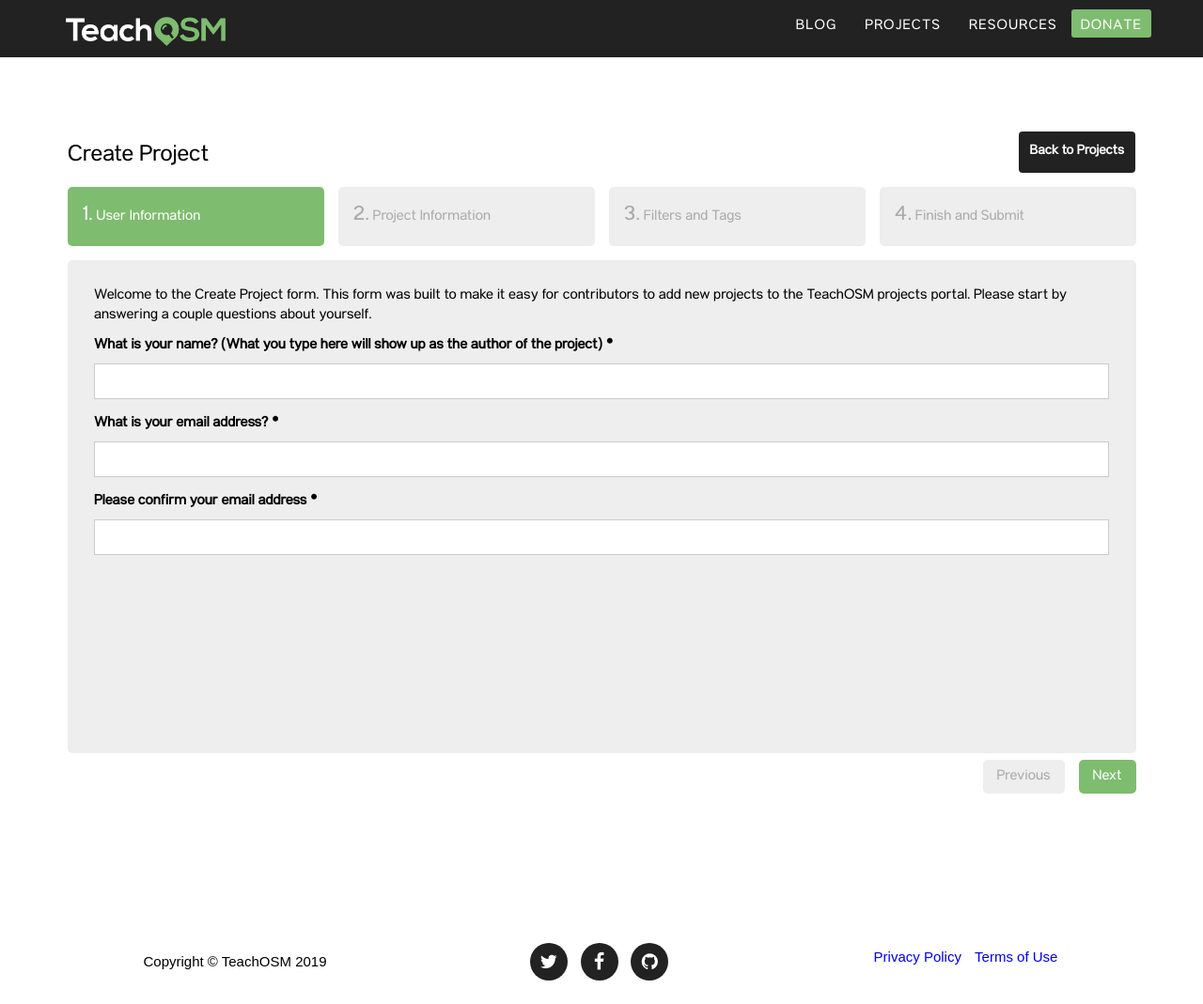
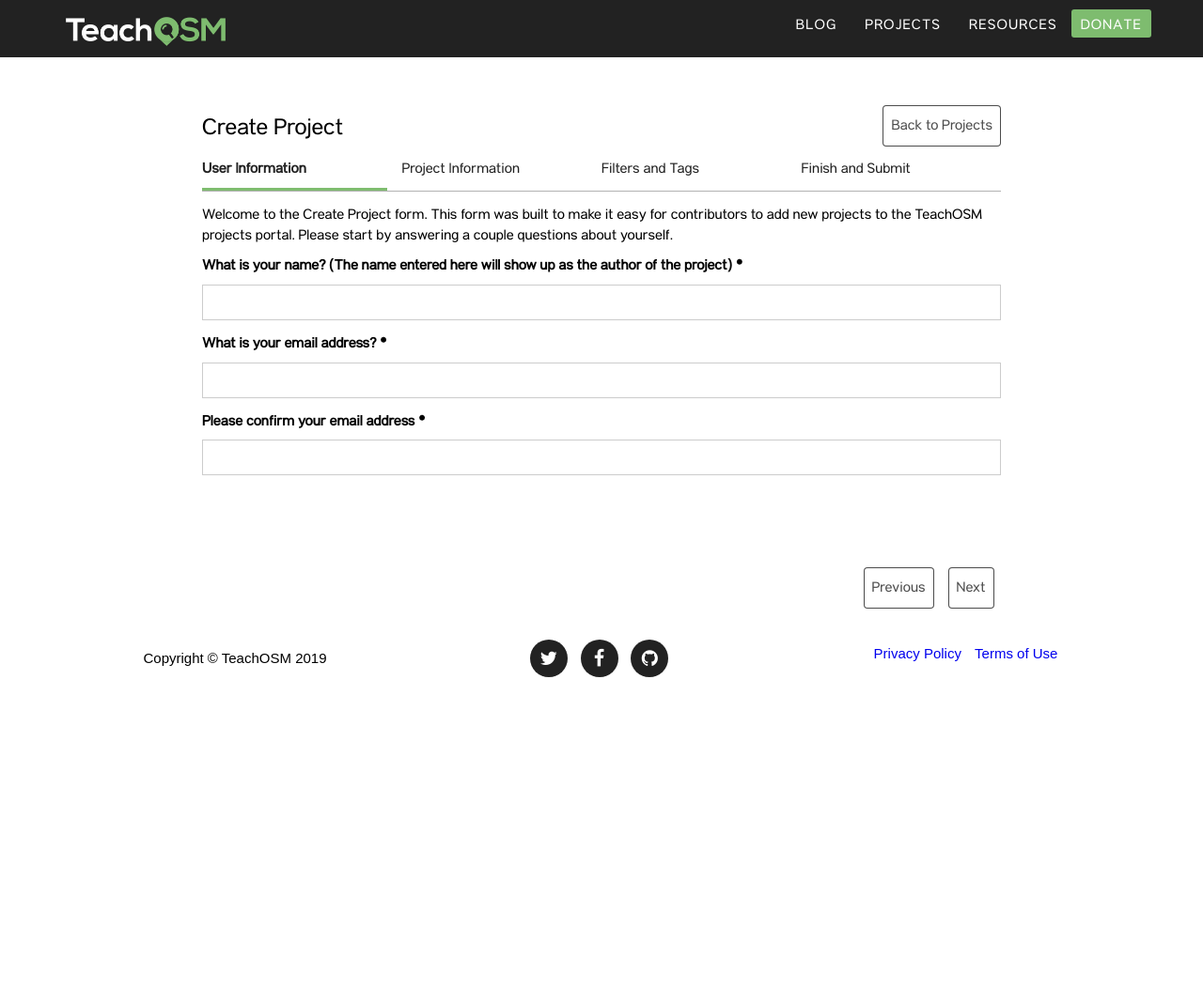
Before and after one commit to GeoSurge/teachosm, a Jekyll site: the page built from pages/add-project.html, in a window 1280 px wide and 1069 px high. Shown: the whole window at 94% size. Built offline with Jekyll 4.4.1, drawn with Linux system fonts in a browser that asks for light colours.

Commit message:
style updates on project form

```diff
--- a/_layouts/project.html
+++ b/_layouts/project.html
@@ -91,7 +91,7 @@
         <p class="project-description">{{ page.description }}</p>
         <div class="project-buttons">
           <a class="primary-button" href="{{ site.baseurl }}/projects">Back to Projects</a>
-          <a class="download-button" href="https://teachosm-project-content.s3.amazonaws.com/{{ page.filename }}" download="{{ page.url }}">Download Project</a>
+          <a class="primary-button" href="https://teachosm-project-content.s3.amazonaws.com/{{ page.filename }}" download="{{ page.url }}">Download Project</a>
         </div>
       </content>
     </div>
--- a/_sass/add-project.scss
+++ b/_sass/add-project.scss
@@ -1,11 +1,14 @@
 .add-project {
-  margin: 125px 32px;
+  margin-left: auto;
+  margin-right: auto;
+  margin-top: 105px;
+  max-width: 850px;
 
   header {
-    padding: 8px;
     display: flex;
     justify-content: space-between;
     align-items: center;
+    padding-bottom: 8px;
 
     .page-title {
       font-size: 24px;
@@ -17,12 +20,44 @@
     .wizard {
 
       > .steps {
+        border-bottom: 1px solid rgba(black, 0.3);
 
         > ul {
           display: flex;
 
-          > li a {
-            padding: 16px;
+          > li {
+            margin-right: 16px;
+
+            a {
+              background: white;
+              border-radius: 0px;
+              color: $secondary-color;
+              cursor: pointer;
+              margin: 0;
+              padding-top: 0px;
+              padding-left: 0;
+              padding-bottom: 8px;
+
+
+              &:hover, &:active {
+                background: white;
+                color: $secondary-color;
+              }
+            }
+          }
+
+          > li.current {
+            border-bottom: 3px solid $primary-color;
+
+            a {
+              font-weight: bold;
+              background: white;
+
+              &:hover, &:active {
+                background: white;
+                color: $secondary-color;
+              }
+            }
           }
 
           @media (max-width: $tablet-width) {
@@ -43,16 +78,19 @@
 
           }
         }
-        .current {
-          a, a:hover, a:active {
-            background: $primary-color;
-          }
-        }
-        .done {
-          a, a:hover, a:active {
-            background: rgba($primary-color, .75);
-          }
-        }
+
+        // .current {
+        //   a, a:hover, a:active {
+        //     background: $primary-color;
+        //   }
+        // }
+
+        // .done {
+        //   a, a:hover, a:active {
+        //     background: rgba($primary-color, .75);
+        //   }
+        // }
+
         .error {
           a, a:hover, a:active {
 
@@ -61,9 +99,19 @@
       }
 
       > .content {
+        border-radius: 0px;
+        background: white;
+        margin-bottom: 16px;
+        margin-top: 16px;
+        margin: 0;
+        min-height: 400px;
+        max-height: 600px;
+
         > section {
           overflow: auto;
           width: 100%;
+          padding: 0;
+          padding-top: 16px;
 
           input[type='text'] {
             width: 100%;
@@ -71,7 +119,7 @@
 
           textarea {
             display: block;
-            height: 150px;
+            height: 120px;
             width: 100%;
 
             &.error {
@@ -87,10 +135,11 @@
         }
       }
 
-      > .actions {
-        a, a:hover, a:active {
-          background: $primary-color;
-        }
+      > .actions a {
+        @include primary-button-style;
+        // a, a:hover, a:active {
+        //   background: $primary-color;
+        // }
 
         .disabled {
           a, a:hover, a:active {
@@ -120,9 +169,9 @@
   }
 
   label {
-    background: rgba($primary-color, .2);
-    border: 2px dashed $primary-color;
-    color: $primary-color;
+    background: white;
+    border: 2px dashed rgba(black, 0.8);
+    color: rgba(black, 0.8);
     cursor: pointer;
     display: flex !important;
     flex-direction: column;
@@ -146,7 +195,7 @@
     }
 
     .fa {
-      color: $primary-color;
+      color: rgba(black, 0.8);
       font-size: 32px;
     }
   }
--- a/_sass/projects.scss
+++ b/_sass/projects.scss
@@ -103,12 +103,11 @@
 
         .card-content {
           height: 200px;
-          overflow: auto;
+          overflow: hidden;
           margin-top: 16px;
           margin-bottom: 16px;
 
           .card-title {
-            overflow: auto;
 
             h1 {
               color: rgba(black, 0.8);
--- a/_sass/variables.scss
+++ b/_sass/variables.scss
@@ -14,26 +14,53 @@ $font: 'Anderson_Grotesk', sans-serif;
 $mobile-width: 600px;
 $tablet-width: 900px;
 
-.primary-button {
-  background: $secondary-color;
+// .primary-button {
+//   background: $secondary-color;
+//   border-radius: 4px;
+//   color: white;
+//   display: block;
+//   font-size: 14px;
+//   font-weight: bold;
+//   overflow: hidden;
+//   padding: 12px;
+//   text-align: center;
+//   text-decoration: none;
+//   text-overflow: ellipsis;
+//   white-space: nowrap;
+//   max-width: 200px;
+
+//   &:hover, &:active, &:focus {
+//     color: $primary-color;
+//     border: 2px solid $primary-color;
+//     background: white;
+//   }
+// }
+
+
+@mixin primary-button-style {
+  background: white;
   border-radius: 4px;
-  color: white;
+  border: 1px solid rgba(black, 0.7);
   display: block;
-  font-size: 14px;
-  font-weight: bold;
-  overflow: hidden;
-  padding: 12px;
+  max-width: 200px;
+  padding: 8px;
+  padding-top: 12px;
   text-align: center;
   text-decoration: none;
   text-overflow: ellipsis;
+  vertical-align: middle;
   white-space: nowrap;
-  max-width: 200px;
+  color: rgba(black, 0.7);
 
   &:hover, &:active, &:focus {
-    color: $primary-color;
-    border: 2px solid $primary-color;
+    color: black;
+    border: 1px solid black;
     background: white;
   }
+
+}
+.primary-button {
+  @include primary-button-style;
 }
 
 .card-tag {
--- a/assets/js/custom/add-project-form.js
+++ b/assets/js/custom/add-project-form.js
@@ -29,6 +29,7 @@ const initializeForm = () => {
     headerTag: "h1",
     bodyTag: "section",
     transitionEffect: "slideLeft",
+    titleTemplate: "#title#",
     onStepChanging: (event, currentIndex, newIndex) => {
       form.validate().settings.ignore = ":disabled,:hidden";
       return form.valid();
--- a/assets/js/custom/project-filter.js
+++ b/assets/js/custom/project-filter.js
@@ -99,7 +99,6 @@ class ProjectFilter {
       title,
       url,
     } = project;
-    console.log('project: ', project);
 
     return `
       <div class="project-card">
@@ -170,7 +169,6 @@ Promise.all([
     filterOptions,
     tagOptions
   ]) => {
-    console.log('projects: ', projects);
     // initialize tag selector
     const tagsElement = $('#tags-selector').selectize({
       create: false,
--- a/pages/add-project.html
+++ b/pages/add-project.html
@@ -6,14 +6,14 @@ layout: default
 
 <header>
   <h1 class="page-title">Create Project</h1>
-  <a class="primary-button" href='{{site.baseurl}}/projects'>Back to Projects</a>
+  <a class="btn primary-button" href='{{site.baseurl}}/projects'>Back to Projects</a>
 </header>
 <form id="add-project-form" action="#" class="hidden">
   <div>
     <h1>User Information</h1>
     <section>
       <p>Welcome to the Create Project form. This form was built to make it easy for contributors to add new projects to the TeachOSM projects portal. Please start by answering a couple questions about yourself.</p>
-      <label for="name">What is your name? (What you type here will show up as the author of the project) *</label>
+      <label for="name">What is your name? (The name entered here will show up as the author of the project) *</label>
       <input id="name" name="name" type="text" class="required">
       <label for="email">What is your email address? *</label>
       <input id="email" name="email" type="text" class="required email">
```
